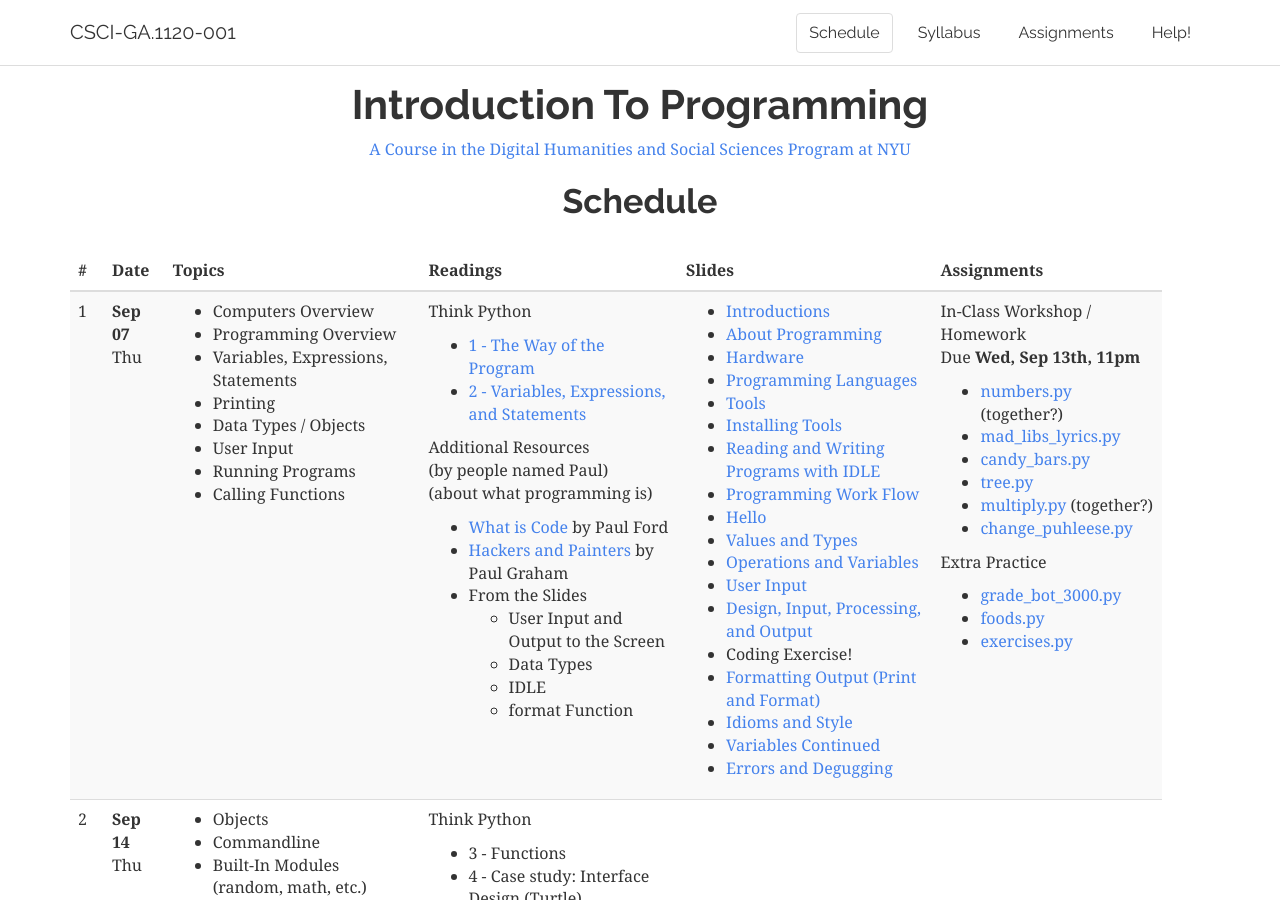
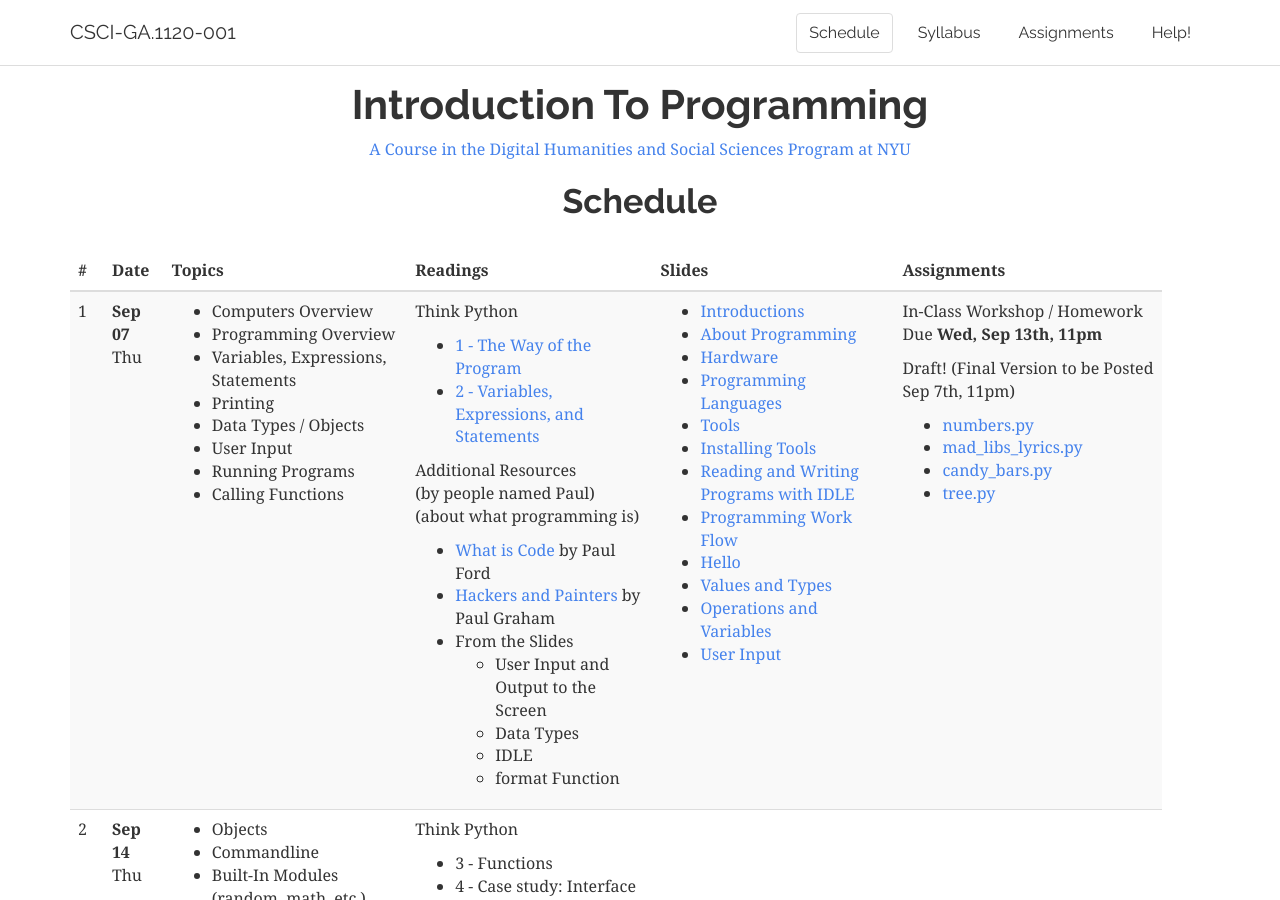
Before and after one commit to foureyes/csci-ga.1120-fall2017-001, a Jekyll site: the page built from index.markdown, in a window 1280 px wide and 900 px high. Built offline with Jekyll 4.4.1, drawn with Linux system fonts in a browser that asks for light colours.

Commit message:
fix up hw

```diff
--- a/_includes/schedule/01.markdown
+++ b/_includes/schedule/01.markdown
@@ -11,12 +11,6 @@
 * [Values and Types](slides/01/values-and-types.html)
 * [Operations and Variables](slides/01/operations-and-variables.html)
 * [User Input](slides/01/user-input.html)
-* [Design, Input, Processing, and Output](slides/01/design-input-output.html)
-* Coding Exercise!
-* [Formatting Output (Print and Format)](slides/01/formatting.html)
-* [Idioms and Style](slides/01/idioms-style.html)
-* [Variables Continued](slides/01/variables.html)
-* [Errors and Degugging](slides/01/debugging.html)
 
 {% comment %}
 * [Review and Reading](slides/01/review-and-assignments.html)
@@ -55,20 +49,12 @@ From the Official Python Documentation
 In-Class Workshop / Homework
 <br>Due __Wed, Sep 13th, 11pm__
 
-* [numbers.py](assignments/hw01/numbers.py) (together?)
+Draft! (Final Version to be Posted Sep 7th, 11pm)
+
+* [numbers.py](assignments/hw01/numbers.py)
 * [mad_libs_lyrics.py](assignments/hw01/mad_libs_lyrics.py)
 * [candy_bars.py](assignments/hw01/candy_bars.py)
 * [tree.py](assignments/hw01/tree.py)
-* [multiply.py](assignments/hw01/multiply.py) (together?)
-* [change_puhleese.py](assignments/hw01/change_puhleese.py)
 
-Extra Practice
 
-* [grade_bot_3000.py](assignments/hw01/grade_bot_3000.py)
-* [foods.py](assignments/hw01/foods.py)
-* [exercises.py](assignments/hw01/exercises.py)
-
-{% comment %}
-* [numbers 2.py](assignments/hw01/numbers 2.py)
-{% endcomment %}
 </td>
```
Also changed, not shown: _includes/schedule/02.markdown (+7 -0 lines).
